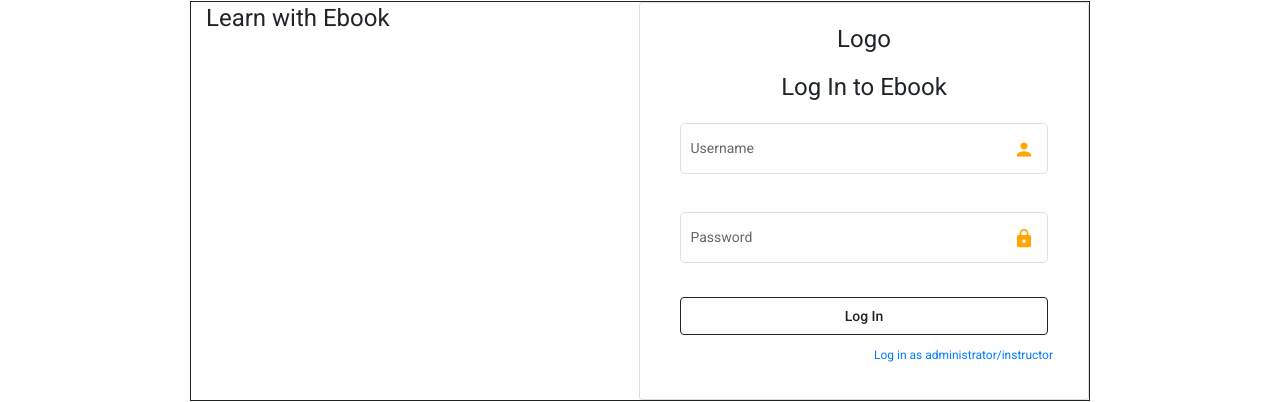
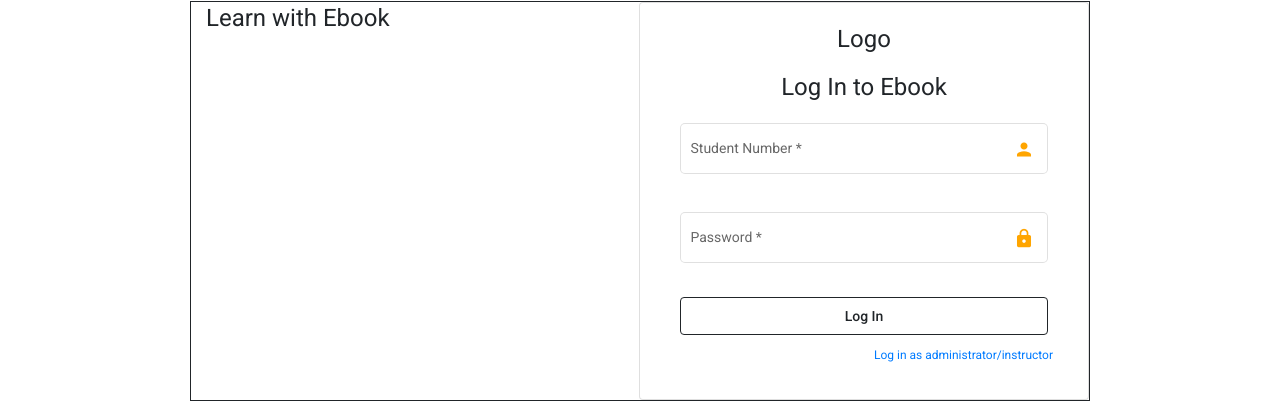
Before and after one commit to laureanray/ebook-system-frontend, an Angular app: page / in a window 1280 px wide. Shown: the part 198-600 px from the top of the page. Built offline with nearby package versions, Linux system fonts and the light colour scheme.

Commit message:
added http api

```diff
--- a/src/app/core/authentication/auth.guard.ts
+++ b/src/app/core/authentication/auth.guard.ts
@@ -1,5 +1,6 @@
 import { Injectable } from '@angular/core';
 import { Router, CanActivate, ActivatedRouteSnapshot, RouterStateSnapshot } from '@angular/router';
+import {AuthenticationService} from '../services/authentication.service';
 
 
 
@@ -14,7 +15,7 @@ export class AuthGuard implements CanActivate {
     const currentUser = this.authenticationService.currentUserValue;
     if (currentUser) {
       // check if current route is restricted by role
-      if (!(route.data.role === currentUser.roleName)) {
+      if (!(route.data.role === currentUser.role)) {
         this.router.navigate(['/']);
         return false;
       }
--- a/src/app/core/services/authentication.service.ts
+++ b/src/app/core/services/authentication.service.ts
@@ -47,4 +47,8 @@ export class AuthenticationService {
         console.log(response);
       }));
   }
+
+  public get currentUserValue(): User {
+    return this.currentUserSubject.value;
+  }
 }
--- a/src/app/core/services/student.service.ts
+++ b/src/app/core/services/student.service.ts
@@ -10,6 +10,6 @@ export class StudentService {
 
   getStudent(id: number) {
     return this.http
-               .get(`${environment.apiUrl}/student/${id}`);
+               .get(`${environment.apigUrl}/student/${id}`);
   }
 }
--- a/src/app/modules/admin/admin.module.ts
+++ b/src/app/modules/admin/admin.module.ts
@@ -17,6 +17,7 @@ import {MatCheckboxModule} from "@angular/material/checkbox";
 import {MatSelectModule} from "@angular/material/select";
 import { BookDescriptionComponent } from './book-description/book-description.component';
 import { BookItemCardComponent } from './book-manager/book-item-card/book-item-card.component';
+import {HttpClientModule} from '@angular/common/http';
 
 
 
@@ -34,7 +35,7 @@ import { BookItemCardComponent } from './book-manager/book-item-card/book-item-c
     MatStepperModule,
     ReactiveFormsModule,
     MatCheckboxModule,
-    MatSelectModule
+    MatSelectModule,
   ]
 })
 export class AdminModule { }
--- a/src/app/modules/app/student-login/student-login.component.html
+++ b/src/app/modules/app/student-login/student-login.component.html
@@ -7,21 +7,23 @@
       <div class="card-body text-center">
         <h1>Logo</h1>
         <h1>Log In to Ebook</h1>
+        <form [formGroup]="loginForm" (ngSubmit)="onSubmit()">
           <p>
             <mat-form-field class="log-in-input" appearance="outline">
-            <mat-label>Username</mat-label>
-            <input matInput placeholder="">
+              <mat-label>Student Number</mat-label>
+              <input matInput placeholder="" formControlName="studentNumber">
               <mat-icon matSuffix class="orange-icon"> person</mat-icon>
             </mat-form-field>
           </p>
           <p>
             <mat-form-field class="log-in-input" appearance="outline">
               <mat-label>Password</mat-label>
-            <input matInput  placeholder="">
+              <input matInput  placeholder="" formControlName="password">
               <mat-icon matSuffix class="orange-icon">lock</mat-icon>
             </mat-form-field>
           </p>
           <button mat-button class="log-in-button">Log In</button>
+        </form>
         <a routerLink="admin-login">Log in as administrator/instructor</a>
       </div>
     </div>
--- a/src/app/modules/app/student-login/student-login.component.ts
+++ b/src/app/modules/app/student-login/student-login.component.ts
@@ -1,4 +1,8 @@
 import { Component, OnInit } from '@angular/core';
+import {FormBuilder, FormGroup, Validators} from '@angular/forms';
+import {ActivatedRoute, Router} from '@angular/router';
+import {AuthenticationService} from '../../../core/services/authentication.service';
+import {first} from 'rxjs/operators';
 
 @Component({
   selector: 'app-student-login',
@@ -6,8 +10,71 @@ import { Component, OnInit } from '@angular/core';
   styleUrls: ['./student-login.component.sass']
 })
 export class StudentLoginComponent implements OnInit {
-  constructor() { }
-  ngOnInit(): void {
+  loginForm: FormGroup;
+  returnUrl: string;
+  error = '';
+  submitted = false;
+  errorMsg: string;
+  hide = true;
+
+  constructor(
+    private formBuilder: FormBuilder,
+    private route: ActivatedRoute,
+    private router: Router,
+    private authenticationService: AuthenticationService
+  ) {
+    if (this.authenticationService.currentUserValue) {
+      this.router.navigate(['/']);
+    }
   }
 
+  ngOnInit(): void {
+    this.loginForm = this.formBuilder.group({
+      studentNumber: ['', Validators.required],
+      password: ['', Validators.required]
+    });
+
+    this.returnUrl = this.route.snapshot.queryParams.returnUrl;
+  }
+
+  get f() { return this.loginForm.controls; }
+
+  onSubmit() {
+    this.submitted = true;
+
+    if (this.loginForm.invalid) {
+      return;
+    }
+
+    this.authenticationService.studentLogin(this.f.studentNumber.value, this.f.password.value)
+      .pipe(first())
+      .subscribe(
+        data => {
+          console.log(data);
+          //
+          // switch (data) {
+          //   case 'ROLE_STUDENT':
+          //     this.router.navigate([this.returnUrl || 'student']);
+          //     break;
+          //   case 'ROLE_INSTRUCTOR':
+          //     this.router.navigate([this.returnUrl || 'instructor']);
+          //     break;
+          //   case 'ROLE_ADMIN':
+          //     this.router.navigate([this.returnUrl || 'admin']);
+          //     break;
+          //   default:
+          //     this.router.navigate(['/']);
+
+          // }
+        },
+        error => {
+          console.log(error);
+          if (error.status === 400) {
+            this.errorMsg = 'Invalid credentials';
+          } else {
+            this.errorMsg = 'Can\'t connect. Please try again.';
+          }
+        }
+      );
+  }
 }
--- a/src/environments/environment.ts
+++ b/src/environments/environment.ts
@@ -4,7 +4,7 @@
 
 export const environment = {
   production: false,
-  apiUrl: 'https://localhost:5001'
+  apiUrl: 'https://localhost:5001/api'
 };
 
 /*
```
Also changed, not shown: src/app/modules/app/app.module.ts (+17 -12 lines). Lines whose indentation alone changed are shown as unchanged.
